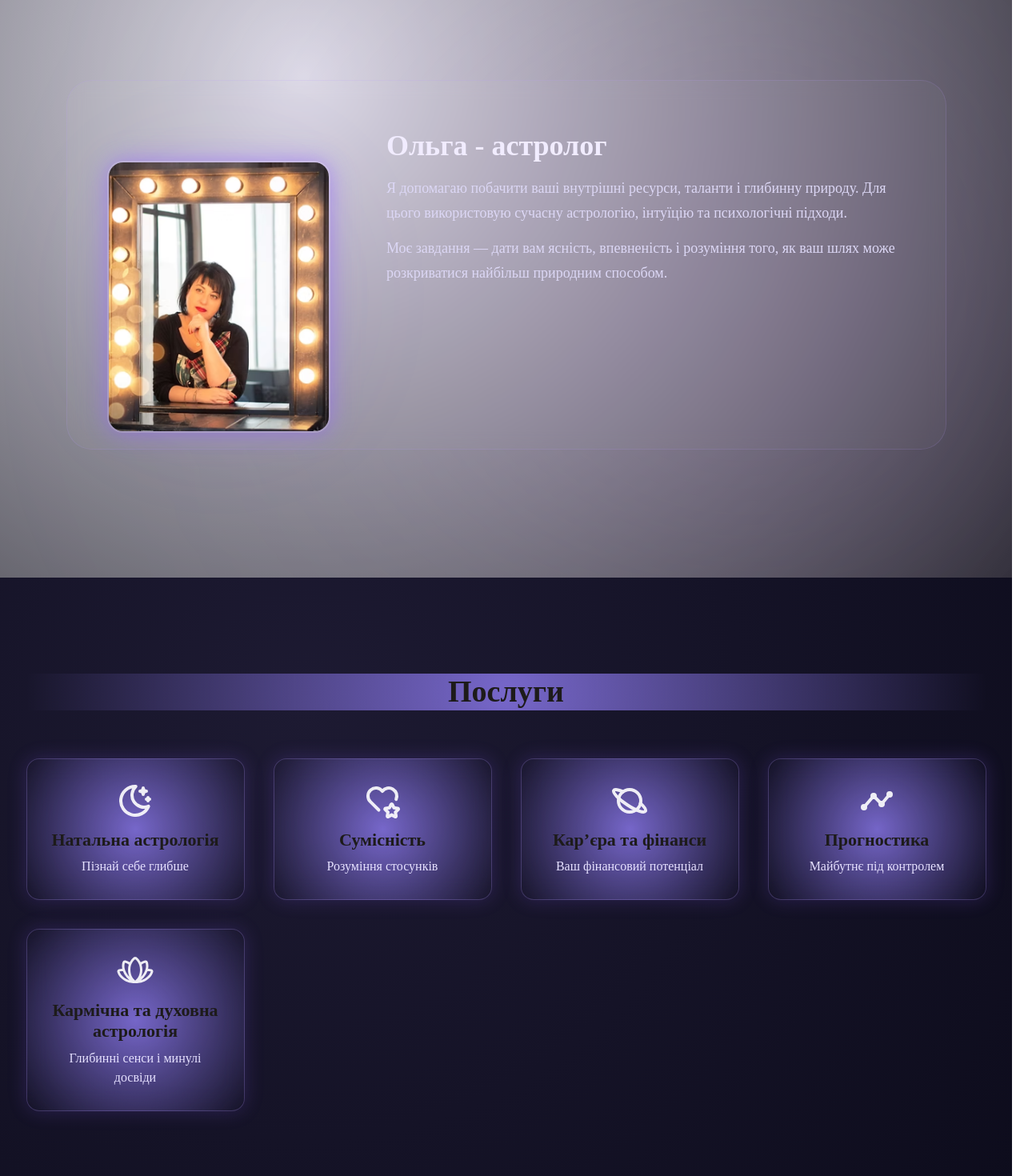
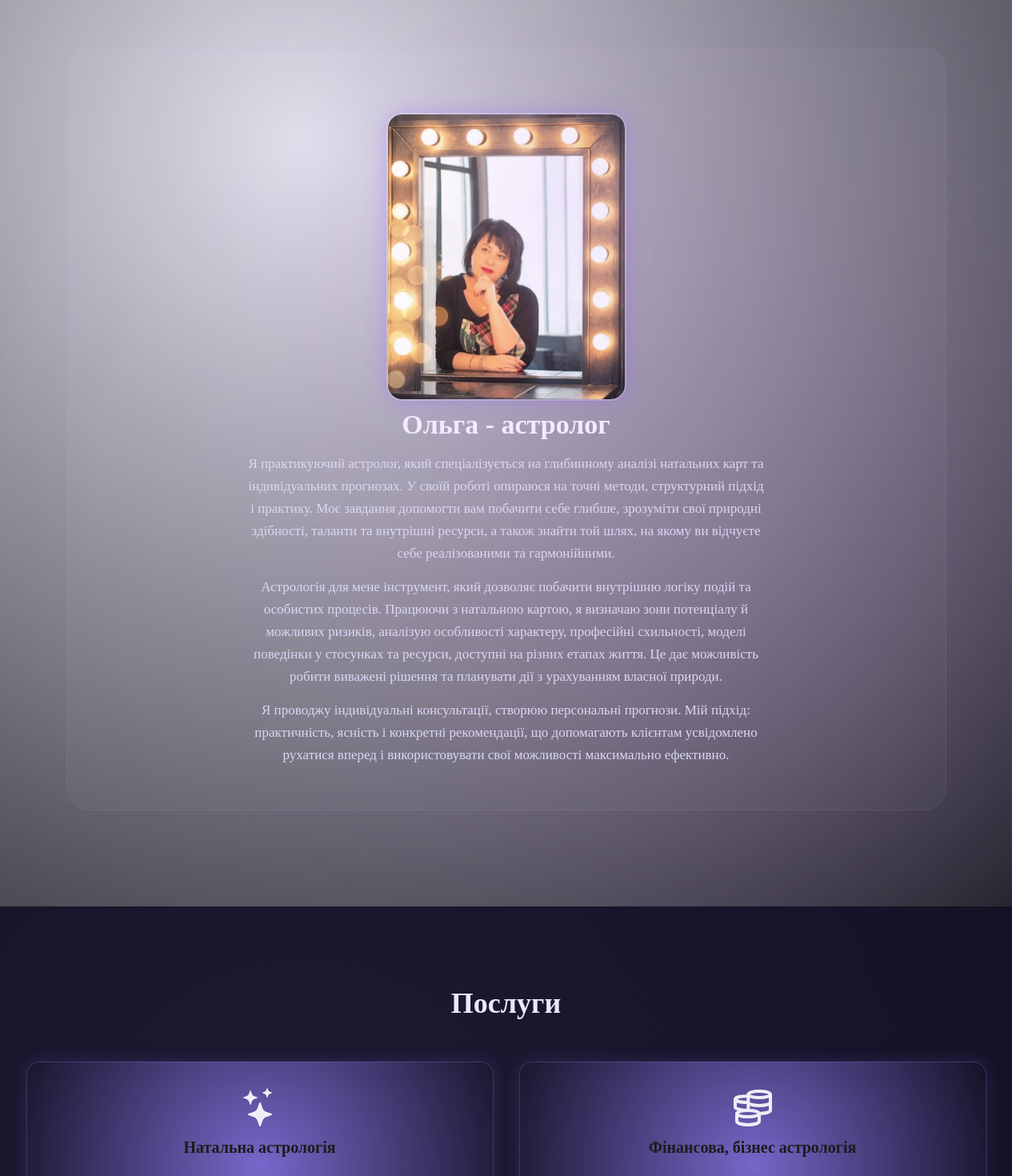
Before and after one commit to Ded-Goit/astrology, a Next.js app: page / in a window 1280 px wide. Shown: the part 860-2330 px from the top of the page at 80% size. Built offline with nearby package versions, Linux system fonts and the light colour scheme; grey boxes are pictures that could not be loaded; a web font is replaced by a local one.

Commit message:
edit style

```diff
--- a/src/components/AboutBlock/AboutBlock.module.css
+++ b/src/components/AboutBlock/AboutBlock.module.css
@@ -1,12 +1,11 @@
 .about {
   position: relative;
-  padding: 160px 20px;
+  padding: 120px 20px;
   color: #fff;
   overflow: hidden;
-  /*min-height: 100vh;*/
 }
 
-/* Темніший спокійний фон */
+/* Глибокий фон */
 .about::before {
   content: "";
   position: absolute;
@@ -19,7 +18,7 @@
   );
 }
 
-/* М’яке глибоке світло праворуч */
+/* Glow справа */
 .bgGlow {
   position: absolute;
   inset: 0;
@@ -32,7 +31,7 @@
   z-index: 0;
 }
 
-/* Зірочки — приглушені */
+/* Зірки */
 .bgStars::before {
   content: "";
   position: absolute;
@@ -40,7 +39,7 @@
   z-index: 1;
   background-image: url("/small-stars1.png");
   background-size: cover;
-  opacity: 0.25;
+  opacity: 0.18;
 }
 
 /* Контейнер */
@@ -51,44 +50,90 @@
   margin: 0 auto;
   display: flex;
   flex-direction: column;
-  gap: 50px;
-  text-align: center;
+  gap: 40px;
+  padding: 30px 20px;
 
-  padding: 40px 20px;
-  border-radius: 32px;
-
-  /* прибрано надлишкове глоу, зроблено чистішим */
   background: rgba(255, 255, 255, 0.03);
-  border: 1px solid rgba(180, 150, 255, 0.15);
+  border: 1px solid rgba(180, 150, 255, 0.12);
+  border-radius: 28px;
   backdrop-filter: blur(10px);
 }
 
-/* Фото */
+/* Фото блок - mobile first */
 .photoWrap {
   position: relative;
-  width: 280px;
+  width: 240px;
   margin: 0 auto;
-}
-/* Початковий стан фото */
-.photoWrap {
   opacity: 0;
   transform: translateY(40px);
   animation: photoFadeIn 1.2s ease-out forwards;
   animation-delay: 0.2s;
 }
 
-/* М’яке підсвітлення під фото */
+/* Світіння */
 .photoGlow {
   position: absolute;
   inset: 0;
   filter: blur(90px);
   background: radial-gradient(circle, rgba(170, 120, 255, 0.35), transparent);
   z-index: -1;
-}
-.photoGlow {
   animation: glowPulse 5s ease-in-out infinite;
 }
 
+/* Фото */
+.photo {
+  width: 240px;
+  height: 300px;
+  border-radius: 20px;
+  object-fit: cover;
+  border: 2px solid rgba(220, 200, 255, 0.25);
+  box-shadow: 0 0 24px rgba(140, 95, 255, 0.35);
+}
+
+/* Overlay бликовий */
+.photoOverlay {
+  position: absolute;
+  inset: 0;
+  border-radius: 26px;
+  background:
+    linear-gradient(
+      to bottom right,
+      rgba(255, 240, 220, 0.1),
+      rgba(180, 150, 255, 0.1)
+    ),
+    radial-gradient(
+      circle at 70% 30%,
+      rgba(200, 170, 255, 0.19),
+      transparent 70%
+    );
+  pointer-events: none;
+  z-index: 1;
+}
+
+/* Текст */
+.text {
+  opacity: 0;
+  transform: translateY(40px);
+  animation: textFadeIn 1.2s ease-out forwards;
+  animation-delay: 0.45s;
+  text-align: center;
+}
+
+.title {
+  font-size: 30px;
+  margin-bottom: 14px;
+  color: #f1ecff;
+}
+
+.desc {
+  font-size: 16px;
+  line-height: 1.65;
+  max-width: 650px;
+  margin: 0 auto 14px;
+  color: #dcd7f5;
+}
+
+/* ANIMATIONS */
 @keyframes glowPulse {
   0% {
     opacity: 0.25;
@@ -104,44 +149,10 @@
   }
 }
 
-.photo {
-  width: 280px;
-  height: 340px;
-  border-radius: 20px;
-  object-fit: cover;
-  border: 2px solid rgba(220, 200, 255, 0.25);
-  box-shadow: 0 0 24px rgba(140, 95, 255, 0.35);
-}
-
-/* Текст */
-.title {
-  font-size: 36px;
-  font-family: var(--font-title);
-  margin-bottom: 16px;
-  color: #f1ecff;
-}
-
-/* Початковий стан тексту */
-.text {
-  opacity: 0;
-  transform: translateY(40px);
-  animation: textFadeIn 1.2s ease-out forwards;
-  animation-delay: 0.5s; /* трохи пізніше за фото */
-}
-
-.desc {
-  font-size: 18px;
-  line-height: 1.7;
-  max-width: 650px;
-  margin: 0 auto 14px;
-  color: #dcd7f5;
-}
-
 @keyframes photoFadeIn {
   0% {
     opacity: 0;
     transform: translateY(40px) scale(0.98);
-    filter: drop-shadow(0 0 0px rgba(160, 120, 255, 0));
   }
   70% {
     opacity: 1;
@@ -149,7 +160,6 @@
   }
   100% {
     opacity: 1;
-    filter: drop-shadow(0 0 18px rgba(160, 120, 255, 0.35));
   }
 }
 
@@ -164,16 +174,64 @@
   }
 }
 
-/* Desktop */
-@media (min-width: 900px) {
+/* -----------------------------------------------------
+   TABLET ≥ 768px
+------------------------------------------------------*/
+@media (min-width: 768px) {
+  .inner {
+    padding: 40px 40px;
+    gap: 50px;
+  }
+
+  .photoWrap {
+    width: 300px;
+  }
+
+  .photo {
+    width: 300px;
+    height: 360px;
+  }
+
+  .title {
+    font-size: 34px;
+  }
+
+  .desc {
+    font-size: 17px;
+  }
+}
+
+/* -----------------------------------------------------
+   DESKTOP ≥ 1440px
+------------------------------------------------------*/
+@media (min-width: 1440px) {
   .inner {
     flex-direction: row;
-    text-align: left;
-    gap: 70px;
-    padding: 60px 50px;
+    align-items: center;
+    gap: 80px;
+    padding: 60px 60px;
   }
 
   .photoWrap {
     margin: 0;
+    width: 360px;
+  }
+
+  .photo {
+    width: 360px;
+    height: 430px;
+  }
+
+  .text {
+    text-align: left;
+  }
+
+  .title {
+    font-size: 40px;
+  }
+
+  .desc {
+    font-size: 18px;
+    line-height: 1.75;
   }
 }
--- a/src/components/AboutBlock/AboutBlock.tsx
+++ b/src/components/AboutBlock/AboutBlock.tsx
@@ -18,18 +18,33 @@ export default function AboutBlock() {
             height={420}
             className={styles.photo}
           />
+
+          <div className={styles.photoOverlay}></div>
         </div>
 
         <div className={styles.text}>
           <h2 className={styles.title}>Ольга - астролог</h2>
           <p className={styles.desc}>
-            Я допомагаю побачити ваші внутрішні ресурси, таланти і глибинну
-            природу. Для цього використовую сучасну астрологію, інтуїцію та
-            психологічні підходи.
+            Я практикуючий астролог, який спеціалізується на глибинному аналізі
+            натальних карт та індивідуальних прогнозах. У своїй роботі опираюся
+            на точні методи, структурний підхід і практику. Моє завдання
+            допомогти вам побачити себе глибше, зрозуміти свої природні
+            здібності, таланти та внутрішні ресурси, а також знайти той шлях, на
+            якому ви відчуєте себе реалізованими та гармонійними.
           </p>
           <p className={styles.desc}>
-            Моє завдання — дати вам ясність, впевненість і розуміння того, як
-            ваш шлях може розкриватися найбільш природним способом.
+            Астрологія для мене інструмент, який дозволяє побачити внутрішню
+            логіку подій та особистих процесів. Працюючи з натальною картою, я
+            визначаю зони потенціалу й можливих ризиків, аналізую особливості
+            характеру, професійні схильності, моделі поведінки у стосунках та
+            ресурси, доступні на різних етапах життя. Це дає можливість робити
+            виважені рішення та планувати дії з урахуванням власної природи.
+          </p>
+          <p className={styles.desc}>
+            Я проводжу індивідуальні консультації, створюю персональні прогнози.
+            Мій підхід: практичність, ясність і конкретні рекомендації, що
+            допомагають клієнтам усвідомлено рухатися вперед і використовувати
+            свої можливості максимально ефективно.
           </p>
         </div>
       </div>
--- a/src/components/CTA/CTA.tsx
+++ b/src/components/CTA/CTA.tsx
@@ -5,7 +5,7 @@ export default function CTA() {
     <section className={styles.cta}>
       <div className={styles.glow}></div>
 
-      <h2 className={styles.title}>Готові відкрити свою астрологічну карту?</h2>
+      <h2 className={styles.title}>Готові змінити своє життя на кращє?</h2>
 
       <p className={styles.sub}>
         Запишіться на персональну консультацію з Ольгою. Це може змінити ваше
--- a/src/components/Footer/Footer.tsx
+++ b/src/components/Footer/Footer.tsx
@@ -9,10 +9,10 @@ export default function Footer() {
       <div className={styles.stars}></div>
 
       <div className={styles.inner}>
-        <h3 className={styles.title}>Астролог Ольга</h3>
+        <h3 className={styles.title}>Астролог Ольга Романова</h3>
 
         <p className={styles.text}>
-          Консультації, що допомагають зрозуміти свій шлях і знайти внутрішній
+          Консультації, що допомагають зрозуміти свій шлях, і знайти внутрішній
           баланс.
         </p>
 
--- a/src/components/ServicesBlock/ServicesBlock.module.css
+++ b/src/components/ServicesBlock/ServicesBlock.module.css
@@ -1,10 +1,9 @@
 .services {
   position: relative;
-  padding: 120px 20px;
+  padding: 100px 20px;
   color: #fff;
   overflow: hidden;
   background: radial-gradient(circle at 30% 20%, #1d1a32, #0d0c1c);
-  /*min-height: 100vh;*/
 }
 
 .inner {
@@ -14,52 +13,109 @@
 }
 
 .title {
-  font-size: 38px;
+  font-size: 32px;
+  margin-bottom: 50px;
   font-family: var(--font-title);
-  margin-bottom: 60px;
-  background: radial-gradient(circle, rgba(150, 130, 255, 0.75), transparent);
+  color: #ece7ff;
 }
 
+/* ---------------------------
+   MOBILE FIRST
+---------------------------- */
 .grid {
   display: grid;
-  gap: 36px;
-  grid-template-columns: repeat(auto-fit, minmax(270px, 1fr));
+  gap: 28px;
+  grid-template-columns: 1fr;
 }
 
+/* Вирівнюємо висоту карток */
 .card {
-  background: rgba(255, 255, 255, 0.05);
+  min-height: 240px;
+  display: flex;
+  flex-direction: column;
+  justify-content: flex-start;
+  align-items: center;
+
+  padding: 28px;
   border-radius: 16px;
-  padding: 28px;
+
   background: radial-gradient(circle, rgba(150, 130, 255, 0.75), transparent);
-  backdrop-filter: blur(14px);
-  border: 1px solid rgba(180, 150, 255, 0.25);
-  box-shadow: 0 0 24px rgba(140, 95, 255, 0.2);
+  backdrop-filter: blur(12px);
+  border: 1px solid rgba(180, 150, 255, 0.22);
+  box-shadow: 0 0 20px rgba(140, 95, 255, 0.2);
+
   transition:
-    transform 0.4s ease,
-    box-shadow 0.4s ease;
+    transform 0.35s ease,
+    box-shadow 0.35s ease;
 }
 
 .card:hover {
-  transform: translateY(-8px);
-  box-shadow: 0 0 32px rgba(160, 120, 255, 0.55);
-}
-
-.card h3 {
-  font-size: 22px;
-  margin-bottom: 8px;
-  font-family: var(--font-title);
-}
-
-.card p {
-  font-size: 16px;
-  line-height: 1.55;
-  color: #e6e1ff;
+  transform: translateY(-6px);
+  box-shadow: 0 0 30px rgba(160, 120, 255, 0.5);
 }
 
 .icon {
   width: 48px;
   height: 48px;
-  display: block;
-  margin: 0 auto 12px;
+  margin-bottom: 14px;
   opacity: 0.9;
 }
+
+.card h3 {
+  font-size: 20px;
+  margin-bottom: 6px;
+}
+
+.card p {
+  font-size: 15px;
+  line-height: 1.55;
+  color: #e6e1ff;
+  margin-top: auto; /* гарне вирівнювання */
+}
+
+/* ---------------------------
+   TABLET ≥ 768px
+---------------------------- */
+@media (min-width: 768px) {
+  .grid {
+    grid-template-columns: repeat(2, 1fr);
+    gap: 32px;
+  }
+
+  .title {
+    font-size: 36px;
+  }
+
+  .card {
+    min-height: 260px;
+    padding: 32px;
+  }
+}
+
+/* ---------------------------
+   DESKTOP ≥ 1440px
+---------------------------- */
+@media (min-width: 1440px) {
+  .grid {
+    grid-template-columns: repeat(3, 1fr); /* 🔥 вирішує проблему 4-4-1 */
+    gap: 36px;
+  }
+
+  .title {
+    font-size: 42px;
+    margin-bottom: 60px;
+  }
+
+  .card {
+    min-height: 280px; /* тепер всі однакові */
+    padding: 36px;
+  }
+
+  .card h3 {
+    font-size: 22px;
+  }
+
+  .card p {
+    font-size: 17px;
+  }
+}
--- a/src/constant/servicesData.ts
+++ b/src/constant/servicesData.ts
@@ -1,39 +1,66 @@
-import { TbMoonStars, TbHeartStar, TbPlanet, TbTimeline } from "react-icons/tb";
-//import { GiStarsStack } from "react-icons/gi";
-//import { FaSun } from "react-icons/fa6";
-//import { LuClock } from "react-icons/lu";
+import { TbCrystalBall } from "react-icons/tb";
 import { PiFlowerLotus } from "react-icons/pi";
-//import { RiYinYangLine } from "react-icons/ri";
+import { GiLifeInTheBalance, GiLovers, GiSemiClosedEye } from "react-icons/gi";
+import { MdHistoryToggleOff } from "react-icons/md";
+import { LuCalendarHeart } from "react-icons/lu";
+import { GrMoney } from "react-icons/gr";
+import { BsStars } from "react-icons/bs";
 
 export const servicesData = [
   {
-    id: "natal",
+    id: "astro1",
     title: "Натальна астрологія",
-    description: "Пізнай себе глибше",
-    icon: TbMoonStars,
+    description: "Повний розбір дитячої та дорослої натальної карти",
+    icon: BsStars,
   },
   {
-    id: "compatibility",
-    title: "Сумісність",
-    description: "Розуміння стосунків",
-    icon: TbHeartStar, // або GiStarsStack
+    id: "astro2",
+    title: "Фінансова, бізнес астрологія",
+    description:
+      "Де мої гроші, як заробляти багато і з задоволенням, накопичувати або витрачати. Профорієнтація",
+    icon: GrMoney,
   },
   {
-    id: "career",
-    title: "Кар’єра та фінанси",
-    description: "Ваш фінансовий потенціал",
-    icon: TbPlanet, // або FaSun
+    id: "astro3",
+    title: "Сфера відносин, кохання",
+    description: "Особисте життя. Пошук ідеального партнера",
+    icon: GiLovers,
   },
   {
-    id: "forecast",
-    title: "Прогностика",
-    description: "Майбутнє під контролем",
-    icon: TbTimeline, // або LuClock
+    id: "astro4",
+    title: "Кармічна астрологія",
+    description: "Формула душі, фігури Джонса, Ліліт та Селена",
+    icon: GiSemiClosedEye,
   },
   {
-    id: "spiritual",
-    title: "Кармічна та духовна астрологія",
-    description: "Глибинні сенси і минулі досвіди",
-    icon: PiFlowerLotus, // або RiYinYangLine
+    id: "astro5",
+    title: "Здоров'я",
+    description: "Ризики та кризи у житті.  Психосоматика. Здорове харчування.",
+    icon: PiFlowerLotus,
+  },
+  {
+    id: "astro6",
+    title: "Релокація",
+    description: "Підбір країни для проживання",
+    icon: GiLifeInTheBalance,
+  },
+  {
+    id: "astro7",
+    title: "Прогнози - зазирни в майбутнє",
+    description: "Прогнози на місяць,рік. Лунар. Соляр.",
+    icon: TbCrystalBall,
+  },
+  {
+    id: "astro8",
+    title: "Електив",
+    description:
+      "Підбір дати під важливу подію (операція, весілля, відкриття бізнесу, тощо)",
+    icon: LuCalendarHeart,
+  },
+  {
+    id: "astro9",
+    title: "Ректифікація",
+    description: "Розрахунок точного часу народження.",
+    icon: MdHistoryToggleOff,
   },
 ];
```
Also changed, not shown: src/components/CTA/CTA.module.css (+12 -2 lines).
